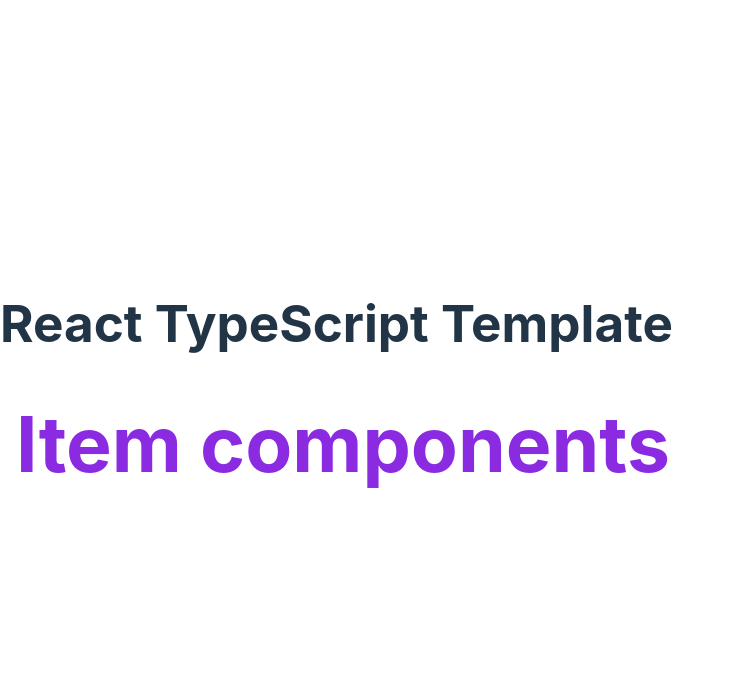
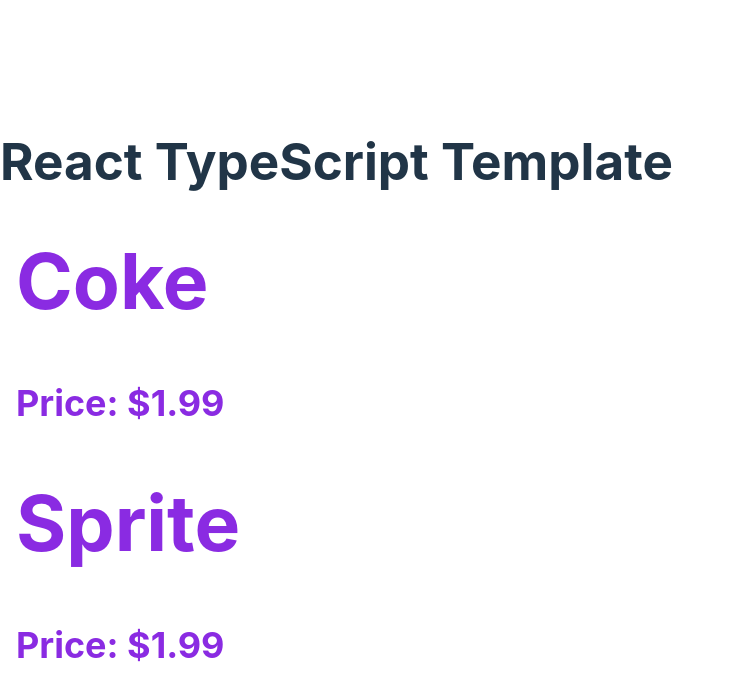
Before and after one commit to tmyOgw5/vite-project, a React (Vite) app: page / in a window 1280 px wide. Shown: the top 700 px of the page, without its empty margins (0-731 px from the left). Built offline with nearby package versions, Linux system fonts and the light colour scheme.

Commit message:
add props

```diff
--- a/src/App.tsx
+++ b/src/App.tsx
@@ -2,10 +2,21 @@
 import Item from './components/Item'
 
 function App() {
+  const itemList = [
+    {
+      name: "Coke",
+      price: 1.99
+    },
+    {
+      name: "Sprite",
+      price: 1.99
+    },
+  ]
   return (
     <div className="App">
       <h1>React TypeScript Template</h1>
-      <Item />
+      <Item name={itemList[0].name} price={itemList[0].price} />
+      <Item name={itemList[1].name} price={itemList[1].price} />
     </div>
   )
 }
--- a/src/components/Item.tsx
+++ b/src/components/Item.tsx
@@ -1,10 +1,11 @@
 import "./Item.css";
 import React from "react";
 
-function Item() {
+function Item(props: any) {
     return (
         <div className="Item">
-            <h1>Item components</h1>
+            <h1>{props.name}</h1>
+            <h2>Price: ${props.price}</h2>
         </div>
     )
 }
```
